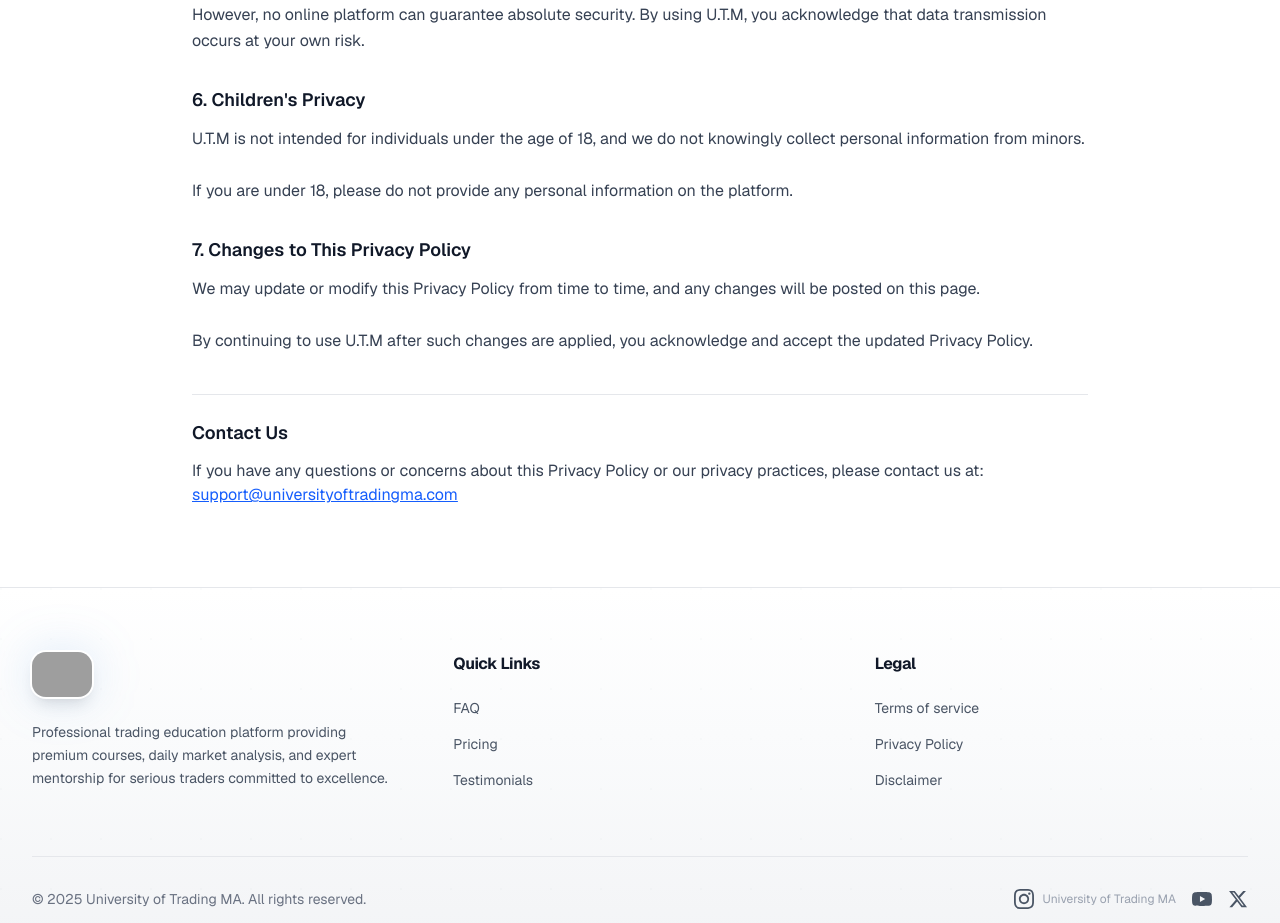
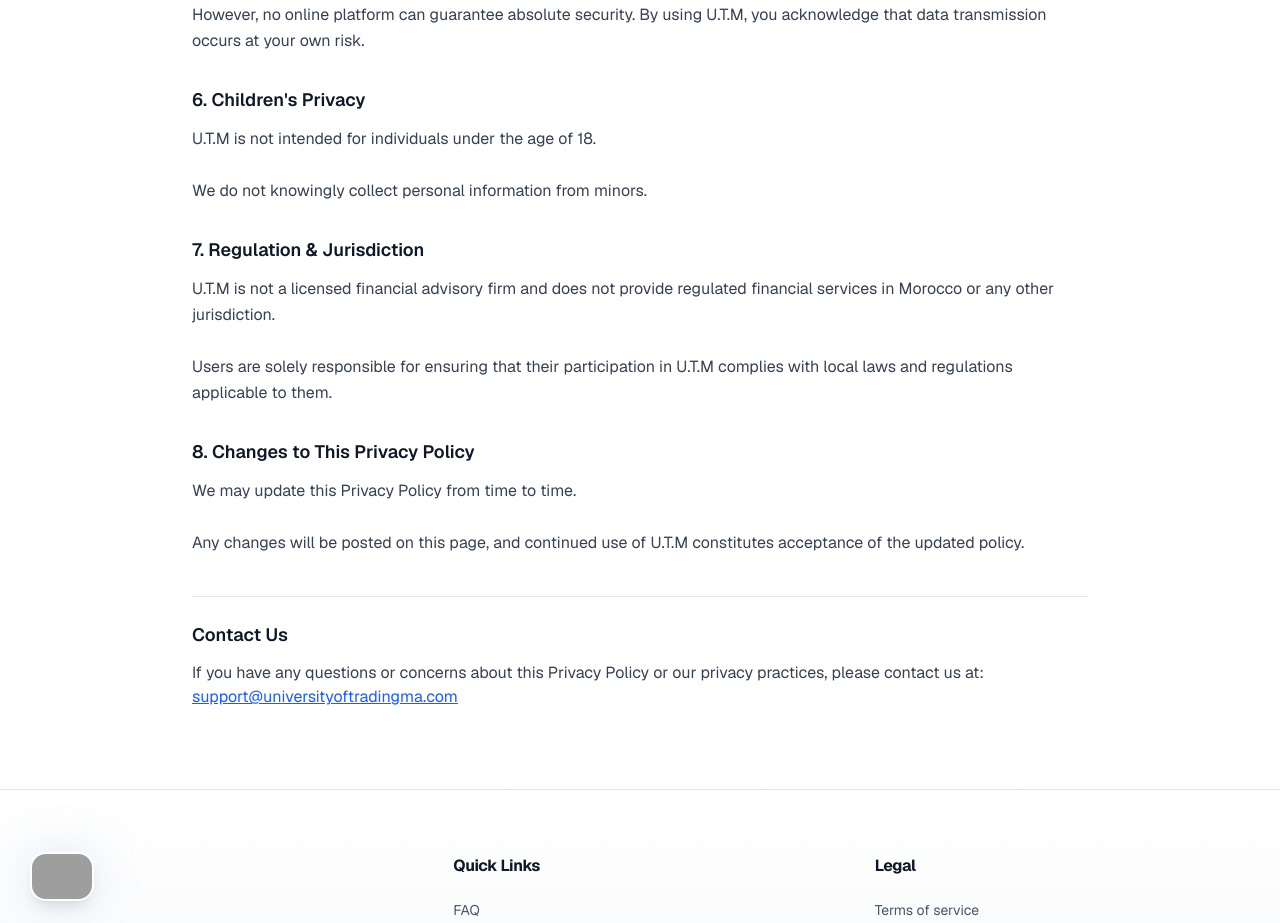
Before and after one commit to Hloser7/Hloser-utm, a Next.js app: page /privacy in a window 1280 px wide. Shown: the part 1640-2563 px from the top of the page. Built offline with nearby package versions, Linux system fonts and the light colour scheme; grey boxes are pictures that could not be loaded.

Commit message:
Update page.tsx

```diff
--- a/app/privacy/page.tsx
+++ b/app/privacy/page.tsx
@@ -55,15 +55,21 @@ However, no online platform can guarantee absolute security. By using U.T.M, you
     },
     {
       title: "Children's Privacy",
-      content: `U.T.M is not intended for individuals under the age of 18, and we do not knowingly collect personal information from minors.
+      content: `U.T.M is not intended for individuals under the age of 18.
 
-If you are under 18, please do not provide any personal information on the platform.`,
+We do not knowingly collect personal information from minors.`,
+    },
+    {
+      title: "Regulation & Jurisdiction",
+      content: `U.T.M is not a licensed financial advisory firm and does not provide regulated financial services in Morocco or any other jurisdiction.
+
+Users are solely responsible for ensuring that their participation in U.T.M complies with local laws and regulations applicable to them.`,
     },
     {
       title: "Changes to This Privacy Policy",
-      content: `We may update or modify this Privacy Policy from time to time, and any changes will be posted on this page.
+      content: `We may update this Privacy Policy from time to time.
 
-By continuing to use U.T.M after such changes are applied, you acknowledge and accept the updated Privacy Policy.`,
+Any changes will be posted on this page, and continued use of U.T.M constitutes acceptance of the updated policy.`,
     },
   ]
 
```
